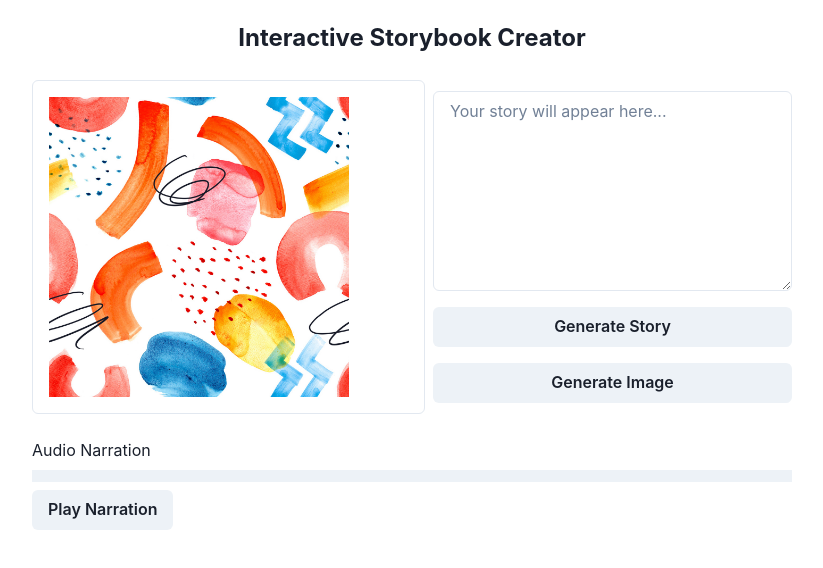
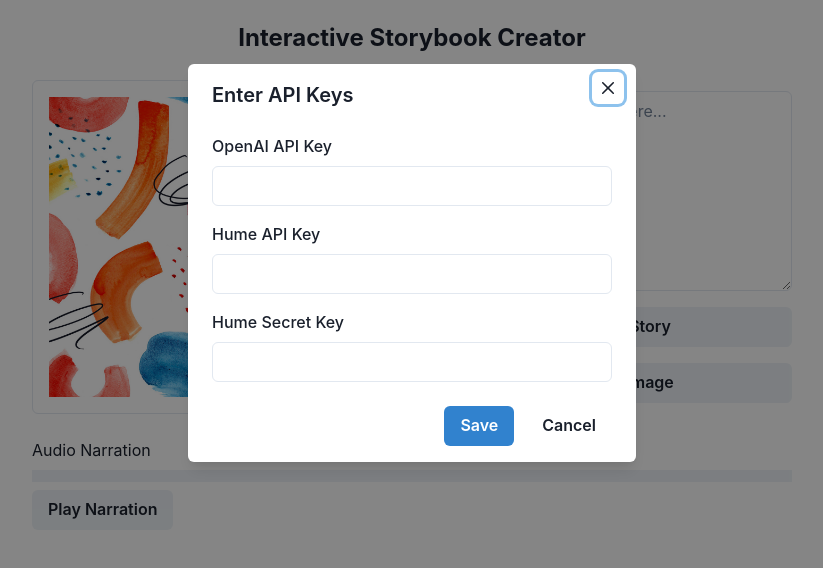
Before and after one commit to amay-patel/calaihacks, a React (Create React App) app: page / in a window 1280 px wide. Shown: the top 568 px of the page, without its empty margins (228-1051 px from the left). Built offline with nearby package versions, Linux system fonts and the light colour scheme.

Commit message:
Ask for API key

```diff
--- a/src/App.tsx
+++ b/src/App.tsx
@@ -2,13 +2,15 @@ import React from "react";
 import "./App.css";
 import { ChakraProvider } from "@chakra-ui/react";
 import StoryCreator from "./components/StoryCreator";
+import { ApiKeyModal } from "./components/ApiKeyModal";
 
 function App() {
-    return (
-        <ChakraProvider>
-            <StoryCreator />
-        </ChakraProvider>
-    );
+  return (
+    <ChakraProvider>
+      <ApiKeyModal />
+      <StoryCreator />
+    </ChakraProvider>
+  );
 }
 
 export default App;
--- /dev/null
+++ b/src/components/ApiKeyModal.tsx
@@ -0,0 +1,92 @@
+import React, { useEffect } from "react";
+import {
+  Modal,
+  ModalOverlay,
+  ModalContent,
+  ModalHeader,
+  ModalFooter,
+  ModalBody,
+  ModalCloseButton,
+  Button,
+  FormControl,
+  FormLabel,
+  Input,
+  VStack,
+} from "@chakra-ui/react";
+import { atom, useAtom } from "jotai";
+import { apiKeysAtom } from "../state/apiKeys";
+
+const isModalOpenAtom = atom<boolean>(false);
+
+export const ApiKeyModal: React.FC = () => {
+  const [apiKeys, setApiKeys] = useAtom(apiKeysAtom);
+  const [isModalOpen, setIsModalOpen] = useAtom(isModalOpenAtom);
+
+  useEffect(() => {
+    const storedKeys = localStorage.getItem("apiKeys");
+    if (storedKeys) {
+      setApiKeys(JSON.parse(storedKeys));
+    } else {
+      setIsModalOpen(true);
+    }
+  }, [setApiKeys, setIsModalOpen]);
+
+  const handleSave = () => {
+    localStorage.setItem("apiKeys", JSON.stringify(apiKeys));
+    setIsModalOpen(false);
+  };
+
+  const handleInputChange = (e: React.ChangeEvent<HTMLInputElement>) => {
+    const { name, value } = e.target;
+    setApiKeys((prev) => ({ ...prev, [name]: value }));
+  };
+
+  return (
+    <Modal isOpen={isModalOpen} onClose={() => setIsModalOpen(false)}>
+      <ModalOverlay />
+      <ModalContent>
+        <ModalHeader>Enter API Keys</ModalHeader>
+        <ModalCloseButton />
+        <ModalBody>
+          <VStack spacing={4}>
+            <FormControl>
+              <FormLabel>OpenAI API Key</FormLabel>
+              <Input
+                name="OPENAI_API_KEY"
+                value={apiKeys.OPENAI_API_KEY}
+                onChange={handleInputChange}
+                type="password"
+              />
+            </FormControl>
+            <FormControl>
+              <FormLabel>Hume API Key</FormLabel>
+              <Input
+                name="HUME_API_KEY"
+                value={apiKeys.HUME_API_KEY}
+                onChange={handleInputChange}
+                type="password"
+              />
+            </FormControl>
+            <FormControl>
+              <FormLabel>Hume Secret Key</FormLabel>
+              <Input
+                name="HUME_SECRET_KEY"
+                value={apiKeys.HUME_SECRET_KEY}
+                onChange={handleInputChange}
+                type="password"
+              />
+            </FormControl>
+          </VStack>
+        </ModalBody>
+        <ModalFooter>
+          <Button colorScheme="blue" mr={3} onClick={handleSave}>
+            Save
+          </Button>
+          <Button variant="ghost" onClick={() => setIsModalOpen(false)}>
+            Cancel
+          </Button>
+        </ModalFooter>
+      </ModalContent>
+    </Modal>
+  );
+};
--- /dev/null
+++ b/src/state/apiKeys.ts
@@ -0,0 +1,13 @@
+import { atom } from "jotai";
+
+interface ApiKeys {
+  OPENAI_API_KEY: string;
+  HUME_API_KEY: string;
+  HUME_SECRET_KEY: string;
+}
+
+export const apiKeysAtom = atom<ApiKeys>({
+  OPENAI_API_KEY: "",
+  HUME_API_KEY: "",
+  HUME_SECRET_KEY: "",
+});
```
